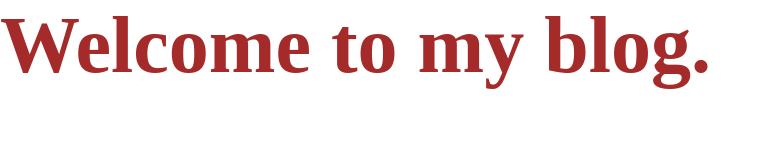
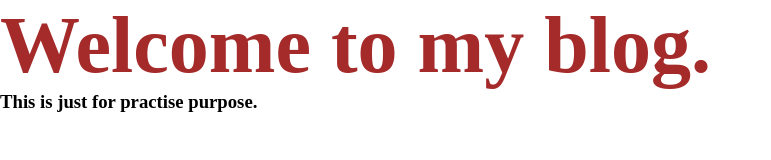
Before and after one commit to altamash000/newrepo, a plain HTML site: page index.html in a window 1280 px wide. Shown: the whole page, without its empty margins (0-771 px from the left). Drawn offline with Linux system fonts and the light colour scheme.

Commit message:
Added new heading

```diff
--- a/index.html
+++ b/index.html
@@ -8,5 +8,6 @@
 </head>
 <body>
     <h1>Welcome to my blog.</h1>
+    <h3>This is just for practise purpose.</h3>
 </body>
 </html>
```
